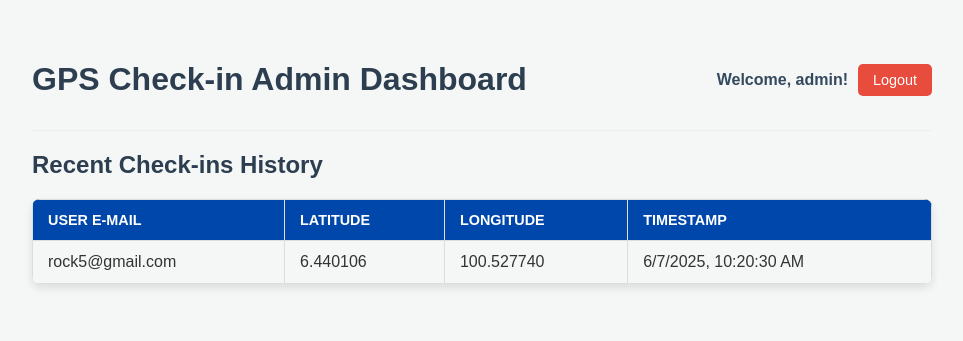
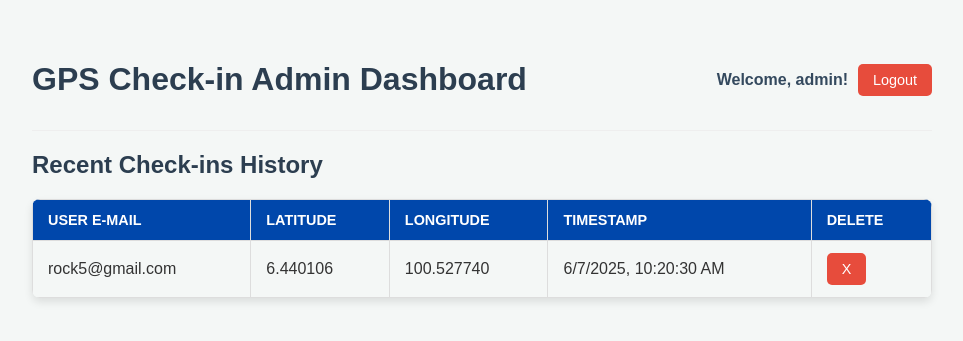
Before and after one commit to ChangHuaiSheng/tracku, a Flask app: page / in a window 1280 px wide. Shown: the top 341 px of the page, without its empty margins (158-1121 px from the left). Run offline with Flask 3, Linux system fonts and the light colour scheme; a user stored in the database is signed in; data comes from the database, SQL or seed files in the repository; both versions use the stored data as it was after the commit.

Commit message:
Added delete button for admin dashboarad

```diff
--- a/admin_dashboard/app.py
+++ b/admin_dashboard/app.py
@@ -192,15 +192,34 @@ def login_user(email, password):
     else:
         return jsonify(User(id=0))
 
-# API enpoint to insert GPS data
+# API endpoint to insert GPS data
 @app.route('/api/insert_gps_data/<user_email>/<latitude>/<longitude>/<timestamp>', methods=['POST'])
 def insert_gps_data(user_email, latitude, longitude, timestamp):
-    timestamp_obj = datetime.datetime.strptime(timestamp, '%Y-%m-%d %H:%M:%S')
-    gps_entry = GpsData(user_email=user_email, latitude=latitude, longitude=longitude, timestamp=timestamp_obj)
-    db.session.add(gps_entry)
-    db.session.commit()
+    try:
+        timestamp_obj = datetime.datetime.strptime(timestamp, '%Y-%m-%d %H:%M:%S')
+        gps_entry = GpsData(user_email=user_email, latitude=latitude, longitude=longitude, timestamp=timestamp_obj)
+        db.session.add(gps_entry)
+        db.session.commit()
+    except exc.SQLAlchemyError as e:
+        error = str(e.__dict__['orig'])
+        print(error)
+        return Response("{'status':'failed'}", status=403)
     print("GPS data added.")
-    return "Insert success!"
+    return Response("{'status':'success'}", status=200)
+
+# API endpoint to delete GPS data
+@app.route('/api/delete_gps_data/<gps_id>', methods=['POST'])
+def delete_gps_data(gps_id):
+    try:
+        gps_entry = GpsData.query.filter_by(id=gps_id).first()
+        db.session.delete(gps_entry)
+        db.session.commit()
+    except exc.SQLAlchemyError as e:
+        error = str(e.__dict__['orig'])
+        print(error)
+        return Response("{'status':'failed'}", status=403)
+    print("GPS data deleted.")
+    return redirect(url_for('index'))
 
 if __name__ == '__main__':
     create_tables_and_data()
--- a/admin_dashboard/templates/index.html
+++ b/admin_dashboard/templates/index.html
@@ -69,7 +69,7 @@
             font-weight: bold;
             color: #34495e;
         }
-        .logout-button {
+        .logout-button, .delete-button {
             background-color: #e74c3c; /* Red for logout */
             color: white;
             padding: 8px 15px;
@@ -104,6 +104,7 @@
                     <th>Latitude</th>
                     <th>Longitude</th>
                     <th>Timestamp</th>
+                    <th>Delete</th>
                 </tr>
             </thead>
             <tbody>
@@ -138,6 +139,11 @@
                     row.insertCell().innerText = entry.latitude.toFixed(6);
                     row.insertCell().innerText = entry.longitude.toFixed(6);
                     row.insertCell().innerText = new Date(entry.timestamp).toLocaleString();
+                    row.insertCell().innerHTML =
+                    '<form id="delete-form'+ entry.id + '" method="post" action="api/delete_gps_data/'+ entry.id + '">' +
+                        // '<input type="hidden" name="gps_id" value='+ entry.id + '>' +
+                        '<button class="delete-button" onclick="document.getElementById(\'delete-form'+ entry.id + '\').submit();">X</button>' +
+                    '</form>'
                 });
 
                 // If no data, display a message in the table
```
Also changed, not shown: admin_dashboard/instance/gps.db.
